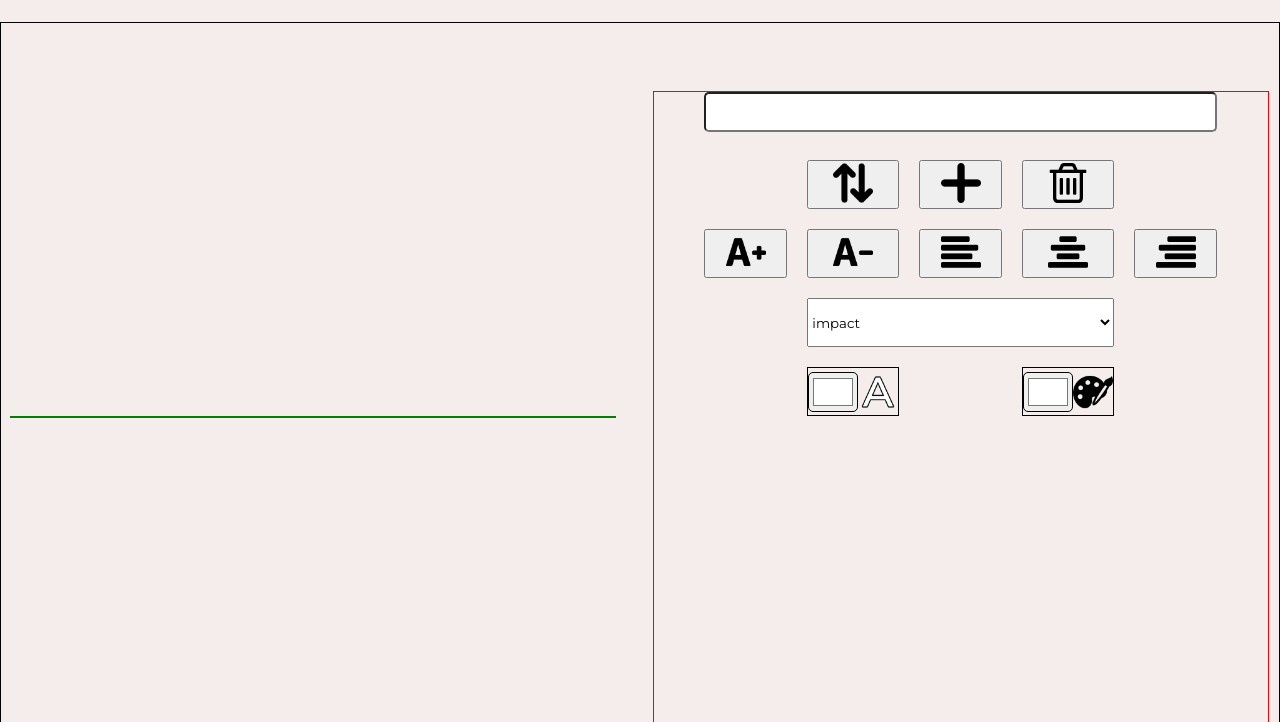
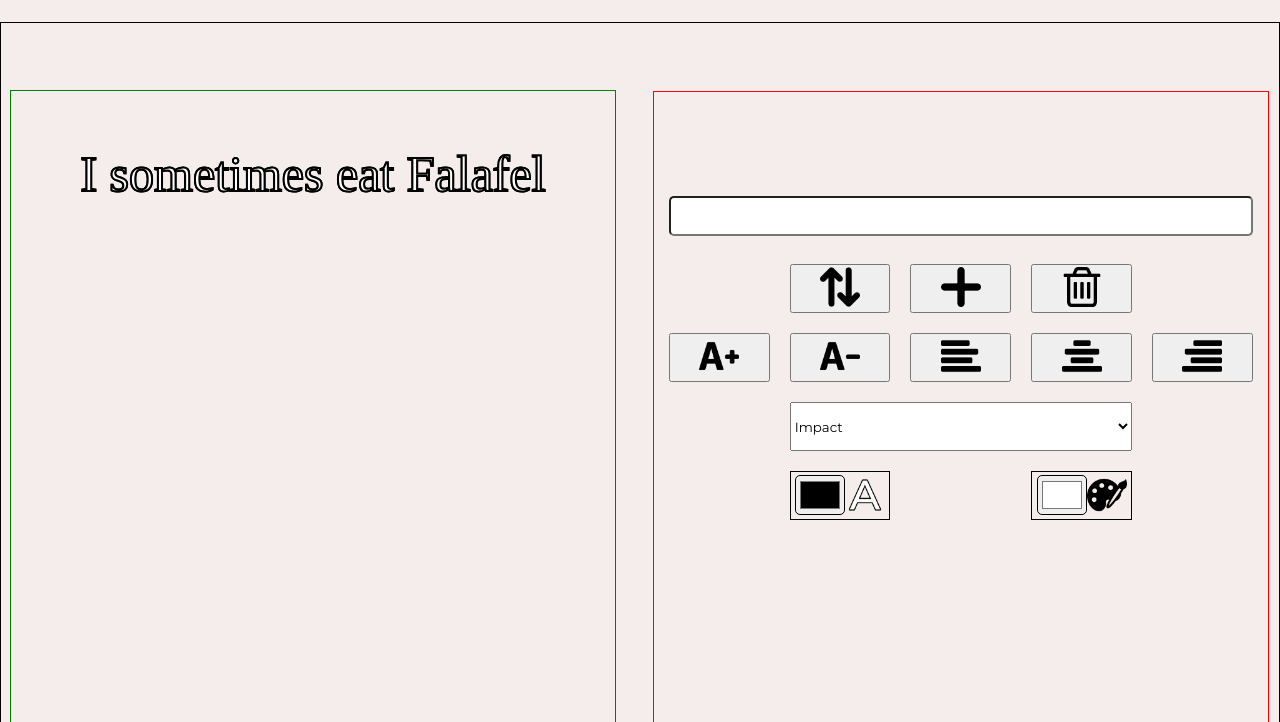
Before and after one commit to MatanAmzaleg/Meme-Gen, a plain HTML site: page index.html in a window 1280 px wide. Both pictures are taken after a click on the picture 202 px from the left and 304 px from the top of the page. Shown: the part 78-800 px from the top of the page. Drawn offline with Linux system fonts and the light colour scheme; files whose address does not match are found by name.

Commit message:
text is working

```diff
--- a/index.html
+++ b/index.html
@@ -48,36 +48,35 @@
             <canvas style="outline: 1px solid green"></canvas>
         </div>
         <div class="workspace flex">
-            <form action="" onsubmit="onSaveSettings(event)">
                 <div class="workspace-container">
-                    <input name="text" onchange="onRenderText()" class="input meme-text" type="text">
+                    <input name="text" oninput="onSaveText(this.value)" class="input meme-text" type="text">
                     <button class="workspace-btn up-and-down"><img
                             src="img/ICONS/up-and-down-opposite-double-arrows-side-by-side.png" alt=""></button>
                     <button class="workspace-btn add"><img src="img/ICONS/add.png" alt=""></button>
                     <button class="workspace-btn trash"><img src="img/ICONS/trash.png" alt=""></button>
-                    <button class="workspace-btn increase-font"><img src="img/ICONS/increase font - icon.png"
+                    <button onclick="onChangeFontSize(+5)" class="workspace-btn increase-font"><img src="img/ICONS/increase font - icon.png"
                             alt=""></button>
-                    <button class="workspace-btn decrease-font"><img src="img/ICONS/decrease font - icon.png"
+                    <button onclick="onChangeFontSize(-5)" class="workspace-btn decrease-font"><img src="img/ICONS/decrease font - icon.png"
                             alt=""></button>
-                    <button class="workspace-btn align-left"><img src="img/ICONS/align-to-left.png" alt=""></button>
-                    <button class="workspace-btn align-center"><img src="img/ICONS/center-text-alignment.png"
+                    <button onclick="onAlignText('left')" class="workspace-btn align-left"><img src="img/ICONS/align-to-left.png" alt=""></button>
+                    <button onclick="onAlignText('center')" class="workspace-btn align-center"><img src="img/ICONS/center-text-alignment.png"
                             alt=""></button>
-                    <button class="workspace-btn align-right"><img src="img/ICONS/align-to-right.png" alt=""></button>
-                    <select class="input impact" name="font" id="">
-                        <option value="Impact">impact</option>
+                    <button onclick="onAlignText('right')"  class="workspace-btn align-right"><img src="img/ICONS/align-to-right.png" alt=""></button>
+                    <select onchange="onChangeFont(this.value)" class="input impact" name="font" id="">
+                        <option value="Impact">Impact</option>
+                        <option value="Arial">Arial</option>
                     </select>
                     <label for="text-stroke" class="workspace-btn text-stroke">
-                        <input class="input" id="text-stroke" type="color" name="text-stroke" value="#FFFFFF">
+                        <input onchange="onChangeStrokeColor(this.value)"  class="input" id="text-stroke" type="color" name="text-stroke" value="#22222">
                         <img src="img/ICONS/text stroke.png" alt="">
                     </label>
                     <label class="workspace-btn paint-board" for="paint-board">
-                        <input class="input" type="color" id="paint-board" name="paint-board" value="#FFFFFF">
+                        <input onchange="onChangeTextColor(this.value)"  class="input" type="color" id="paint-board" name="paint-board" value="#FFFFFF">
                         <img src="img/ICONS/paint-board-and-brush.png" alt="">
                     </label>
 
                     <div class="carousel"></div>
                 </div>
-            </form>
         </div>
     </div>
 
--- a/js/gallery-controller.js
+++ b/js/gallery-controller.js
@@ -11,20 +11,6 @@ function onInit() {
 }
 
 
-function resizeAndRenderCanvas(imgId) {
-    var photo = getImg(imgId)
-    const img = new Image();
-    // console.log(photo.img.url);
-    img.src = 'img/' + photo.url;
-    var ratio = img.naturalHeight / img.naturalWidth;
-    let imgHeight = img.naturalHeight
-    let imgWidth = img.naturalWidth;
-    const elContainer = document.querySelector('.canvas-container')
-    gElCanvas.width = elContainer.offsetWidth
-    gElCanvas.height = (elContainer.offsetWidth*imgHeight)/imgWidth
-    gCtx.drawImage(img, 0, 0, gElCanvas.width, gElCanvas.height);
-}
-
 function onToggleGallery() {
     document.querySelector('.meme-editor-container').classList.add('hidden')
     document.querySelector('.image-gallery-container').classList.remove('hidden')
@@ -33,8 +19,10 @@ function onToggleGallery() {
 function onToggleMemeEditor(imgId) {
     document.querySelector('.meme-editor-container').classList.remove('hidden')
     document.querySelector('.image-gallery-container').classList.add('hidden')
-
-    resizeAndRenderCanvas(imgId)
+    saveImgId(imgId)
+    resizeCanvas()
+    renderCanvas(imgId)
+    // renderText(imgId)
 
 }
 
--- a/js/meme-controller.js
+++ b/js/meme-controller.js
@@ -1,20 +1,67 @@
 'use strict'
 
-function onSaveSettings(ev){
-    ev.preventDefault()
-    const elInputs = document.querySelectorAll('.input')
-    console.log(elInputs);
-    const userSettings = {}
-    elInputs.forEach(input => userSettings[input.name] = input.value)
-    saveSettings(userSettings)
+
+function resizeCanvas() {
+    const elContainer = document.querySelector('.canvas-container')
+    gElCanvas.width = elContainer.offsetWidth
+    gElCanvas.height = elContainer.offsetHeight
+    console.log(getMeme().selectedImgId);
+    renderCanvas(getMeme().selectedImgId)
+
 }
 
-function onRenderText(){
-    let memes = getMemes()
-    let settings = getSettings()
-    console.log(memes.lines[0].size + 'px');
+function renderCanvas(imgId) {
+    var meme = getMeme()
+    var photo = getImg(imgId)
+    console.log(photo);
+    let img = new Image()
+    img.src = 'img/'+photo.url
+    console.log(img);
+
+    gCtx.drawImage(img, 0, 0, gElCanvas.width, gElCanvas.height)
+
+    meme.lines.map(line => drawText(line))
+}
+
+
+function onSaveText(text) {
+    saveText(text)
+    renderCanvas(getMeme().selectedImgId)
+}
+
+function drawText(line) {
+    const text = gCtx.measureText(`${line.txt}`)
     const center = { x: gElCanvas.width / 2, y: gElCanvas.height / 2 }
-    gCtx.font = `${memes.lines[0].size}px${settings.font}`
-    console.log(settings.font);
-    // gCtx.fillText("hello World", center.x, 50)(`${memes.lines}`, center.x, 50)
+    gCtx.lineWidth = 2;
+    gCtx.strokeStyle = line.stroke;
+    gCtx.fillStyle = line.color;
+    gCtx.font = `${line.size}px Impact`
+    gCtx.textAlign = `${line.align}`;
+    gCtx.fillText(`${line.txt}`, center.x , 100);
+    gCtx.strokeText(`${line.txt}`, center.x , 100);
 }
+
+function onChangeTextColor(color) {
+    saveColor(color)
+    renderCanvas(getMeme().selectedImgId)
+}
+
+function onChangeStrokeColor(strokeClr){
+    saveStroke(strokeClr)
+    renderCanvas(getMeme().selectedImgId)
+}
+
+function onChangeFont(font){
+    saveFont(font)
+    renderCanvas(getMeme().selectedImgId)
+}
+
+function onChangeFontSize(op){
+    setFontSize(op)
+    renderCanvas(getMeme().selectedImgId)
+}
+
+function onAlignText(dir){
+    setDirection(dir)
+    renderCanvas(getMeme().selectedImgId)
+}
--- a/js/services/meme-service.js
+++ b/js/services/meme-service.js
@@ -1,6 +1,5 @@
 'use strict'
 
-var gSettings = {}
 
 var gMeme = {
     selectedImgId: 5,
@@ -8,23 +7,45 @@ var gMeme = {
     lines: [
         {
             txt: 'I sometimes eat Falafel',
-            size: 20,
-            align: 'left',
-            color: 'red'
+            size: 50,
+            align: 'center',
+            color: 'white',
+            stroke: 'black'
         }
     ]
 }
 
 
-function saveSettings(settings) {
-    gSettings = settings
-    console.log(gSettings);
+
+function getMeme(){
+    return gMeme
 }
 
-function getSettings(){
-    return gSettings
+function saveText(text){
+    gMeme.lines[0].txt = text
+    console.log(gMeme);
 }
 
-function getMemes(){
-    return gMeme
+function saveColor(color){
+    gMeme.lines[0].color = color
 }
+
+function saveImgId(imgId){
+    gMeme.selectedImgId = imgId
+}
+
+function saveStroke(strokeClr){
+    gMeme.lines[0].stroke = strokeClr
+}
+
+function saveFont(font){
+    gMeme.lines[0].font = font
+}
+
+function setFontSize(op){
+    gMeme.lines[0].size += op
+}
+
+function setDirection(dir){
+    gMeme.lines[0].align = dir
+}
```
